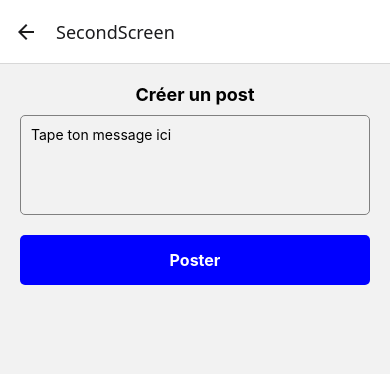
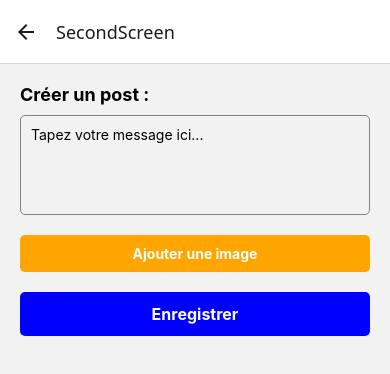
Before and after one commit to Silvertiti/MatelyTest1, a React Native app: screen / in a window 390 px wide. Both pictures are taken after a click on the button "CRÉER UN POST". Shown: the top 374 px of the page. Built offline with nearby package versions, Linux system fonts and the light colour scheme.

Commit message:
Ajoute Images Fonctionnel

```diff
--- a/App.js
+++ b/App.js
@@ -9,10 +9,12 @@ const Stack = createStackNavigator();
 
 export default function App() {
   const [posts, setPosts] = useState([]);
-
-  const updatePost = (index, newText) => {
+  const addPost = (postData) => {
+    setPosts([postData, ...posts]);
+  };
+  const updatePost = (index, postData) => {
     const updatedPosts = [...posts];
-    updatedPosts[index] = newText;
+    updatedPosts[index] = postData;
     setPosts(updatedPosts);
   };
 
@@ -20,13 +22,20 @@ export default function App() {
     <NavigationContainer>
       <Stack.Navigator>
         <Stack.Screen name="HomeScreen">
-          {(props) => <HomeScreen {...props} posts={posts} setPosts={setPosts} updatePost={updatePost} />}
+          {(props) => (
+            <HomeScreen
+              {...props}
+              posts={posts}
+              setPosts={setPosts}
+              updatePost={updatePost}
+            />
+          )}
         </Stack.Screen>
         <Stack.Screen name="SecondScreen">
-          {(props) => <SecondScreen {...props} addPost={(newPost) => setPosts([newPost, ...posts])} />}
+          {(props) => <SecondScreen {...props} addPost={addPost} />}
         </Stack.Screen>
         <Stack.Screen name="ThirdScreen">
-          {(props) => <ThirdScreen {...props} />}
+          {(props) => <ThirdScreen {...props} updatePost={updatePost} />}
         </Stack.Screen>
       </Stack.Navigator>
     </NavigationContainer>
--- a/package.json
+++ b/package.json
@@ -24,7 +24,8 @@
     "react-native-safe-area-context": "4.12.0",
     "react-native-screens": "~4.1.0",
     "react-native-vector-icons": "^10.2.0",
-    "react-router-dom": "^7.0.2"
+    "react-router-dom": "^7.0.2",
+    "expo-image-picker": "~16.0.3"
   },
   "devDependencies": {
     "@babel/core": "^7.20.0"
--- a/screens/HomeScreen.js
+++ b/screens/HomeScreen.js
@@ -1,5 +1,5 @@
 import React from 'react';
-import { View, Text, StyleSheet, FlatList, TouchableOpacity, Button } from 'react-native';
+import { View, Text, StyleSheet, FlatList, TouchableOpacity, Button, Image } from 'react-native';
 
 const HomeScreen = ({ posts, setPosts, updatePost, navigation }) => {
   return (
@@ -11,28 +11,28 @@ const HomeScreen = ({ posts, setPosts, updatePost, navigation }) => {
         keyExtractor={(item, index) => index.toString()}
         renderItem={({ item, index }) => (
           <View style={styles.post}>
-            <Text style={styles.postText}>{item}</Text>
+            <Text style={styles.postText}>{item.text}</Text>
+
+            {item.image && <Image source={{ uri: item.image }} style={styles.postImage} />}
 
             <View style={styles.buttonContainer}>
-              {/* Bouton Supprimer */}
               <TouchableOpacity
                 style={styles.deleteButton}
                 onPress={() => {
-                  const updatedPosts = posts.filter((_, i) => i !== index); // Supprime le post
-                  setPosts(updatedPosts); // Met à jour la liste
+                  const updatedPosts = posts.filter((_, i) => i !== index);
+                  setPosts(updatedPosts);
                 }}
               >
                 <Text style={styles.deleteButtonText}>Supprimer</Text>
               </TouchableOpacity>
 
-              {/* Bouton Modifier */}
               <TouchableOpacity
                 style={styles.editButton}
                 onPress={() =>
                   navigation.navigate('ThirdScreen', {
-                    post: item,         // Contenu du post
-                    index,              // Index du post
-                    updatePost,         // Fonction pour mettre à jour
+                    post: item,
+                    index,
+                    updatePost,
                   })
                 }
               >
@@ -71,8 +71,8 @@ const styles = StyleSheet.create({
     marginBottom: 10,
   },
   buttonContainer: {
-    flexDirection: 'row', // Place les boutons côte à côte
-    justifyContent: 'space-between', // Espacement entre les boutons
+    flexDirection: 'row',
+    justifyContent: 'space-between',
   },
   deleteButton: {
     backgroundColor: 'red',
@@ -98,11 +98,11 @@ const styles = StyleSheet.create({
     fontWeight: 'bold',
     textAlign: 'center',
   },
-  emptyText: {
-    textAlign: 'center',
-    fontSize: 16,
-    color: 'gray',
-    marginTop: 20,
+  postImage: {
+    width: '100%',
+    height: 200,
+    borderRadius: 10,
+    marginTop: 10,
   },
 });
 
--- a/screens/SecondScreen.js
+++ b/screens/SecondScreen.js
@@ -1,38 +1,83 @@
 import React, { useState } from 'react';
-import { View, Text, TextInput, StyleSheet, TouchableOpacity } from 'react-native';
+import {
+  View,
+  Text,
+  TextInput,
+  StyleSheet,
+  TouchableOpacity,
+  Image,
+  Keyboard,
+  KeyboardAvoidingView,
+  TouchableWithoutFeedback,
+  Platform,
+} from 'react-native';
+import * as ImagePicker from 'expo-image-picker';
 
-const SecondScreen = ({ navigation, addPost }) => {
+const SecondScreen = ({ addPost, navigation }) => {
   const [text, setText] = useState('');
+  const [image, setImage] = useState(null);
 
-  const handlePost = () => {
-    if (text.trim()) {
-      addPost(text);
-      setText('');
+  const pickImage = async () => {
+    const result = await ImagePicker.launchImageLibraryAsync({
+      mediaTypes: ImagePicker.MediaTypeOptions.Images,
+      allowsEditing: true,
+      aspect: [4, 3],
+      quality: 1,
+    });
+
+    if (!result.canceled) {
+      setImage(result.assets[0].uri);
+    }
+  };
+
+  const handleSave = () => {
+    if (text.trim() || image) {
+      const postData = { text, image };
+      addPost(postData);
+      Keyboard.dismiss();
       navigation.goBack();
+    } else {
+      alert('Veuillez entrer du texte ou ajouter une image pour votre post.');
     }
   };
 
   return (
-    <View style={styles.container}>
-      <Text style={styles.label}>Créer un post</Text>
+    <KeyboardAvoidingView
+      style={styles.container}
+      behavior={Platform.OS === 'ios' ? 'padding' : 'height'}
+    >
+      <TouchableWithoutFeedback onPress={Keyboard.dismiss}>
+        <View style={styles.inner}>
+          <Text style={styles.label}>Créer un post :</Text>
 
           <TextInput
             style={styles.input}
-        placeholder="Tape ton message ici"
+            placeholder="Tapez votre message ici..."
             multiline={true}
             value={text}
             onChangeText={(newText) => setText(newText)}
           />
 
-      <TouchableOpacity style={styles.button} onPress={handlePost}>
-        <Text style={styles.buttonText}>Poster</Text>
+          <TouchableOpacity style={styles.imageButton} onPress={pickImage}>
+            <Text style={styles.imageButtonText}>Ajouter une image</Text>
+          </TouchableOpacity>
+
+          {image && <Image source={{ uri: image }} style={styles.image} />}
+
+          <TouchableOpacity style={styles.button} onPress={handleSave}>
+            <Text style={styles.buttonText}>Enregistrer</Text>
           </TouchableOpacity>
         </View>
+      </TouchableWithoutFeedback>
+    </KeyboardAvoidingView>
   );
 };
 
 const styles = StyleSheet.create({
   container: {
+    flex: 1,
+  },
+  inner: {
     flex: 1,
     padding: 20,
     justifyContent: 'flex-start',
@@ -41,7 +86,6 @@ const styles = StyleSheet.create({
     fontSize: 18,
     marginBottom: 10,
     fontWeight: 'bold',
-    textAlign: 'center',
   },
   input: {
     height: 100,
@@ -52,9 +96,29 @@ const styles = StyleSheet.create({
     marginBottom: 20,
     textAlignVertical: 'top',
   },
+  imageButton: {
+    backgroundColor: 'orange',
+    paddingVertical: 10,
+    paddingHorizontal: 15,
+    borderRadius: 5,
+    alignItems: 'center',
+    marginBottom: 20,
+  },
+  imageButtonText: {
+    color: 'white',
+    fontSize: 14,
+    fontWeight: 'bold',
+  },
+  image: {
+    width: '100%',
+    height: 200,
+    borderRadius: 10,
+    marginBottom: 20,
+  },
   button: {
     backgroundColor: 'blue',
-    padding: 15,
+    paddingVertical: 12,
+    paddingHorizontal: 15,
     borderRadius: 5,
     alignItems: 'center',
   },
--- a/screens/ThirdScreen.js
+++ b/screens/ThirdScreen.js
@@ -1,37 +1,84 @@
 import React, { useState } from 'react';
-import { View, Text, TextInput, StyleSheet, TouchableOpacity } from 'react-native';
+import {
+  View,
+  Text,
+  TextInput,
+  StyleSheet,
+  TouchableOpacity,
+  Image,
+  Keyboard,
+  KeyboardAvoidingView,
+  TouchableWithoutFeedback,
+  Platform,
+} from 'react-native';
+import * as ImagePicker from 'expo-image-picker';
 
 const ThirdScreen = ({ route, navigation }) => {
-  const { post, index, updatePost } = route.params;
-  const [text, setText] = useState(post);
-  const handleUpdate = () => {
-    if (text.trim()) {
-      updatePost(index, text);
+  const { post = { text: '', image: null }, index, updatePost } = route.params || {};
+  const [text, setText] = useState(post.text || '');
+  const [image, setImage] = useState(post.image || null);
+
+  const pickImage = async () => {
+    const result = await ImagePicker.launchImageLibraryAsync({
+      mediaTypes: ImagePicker.MediaTypeOptions.Images,
+      allowsEditing: true,
+      aspect: [4, 3],
+      quality: 1,
+    });
+
+    if (!result.canceled) {
+      setImage(result.assets[0].uri);
+    }
+  };
+
+  const handleSave = () => {
+    if (text.trim() || image) {
+      const updatedPost = { text, image };
+      updatePost(index, updatedPost);
+      Keyboard.dismiss();
       navigation.goBack();
+    } else {
+      alert('Veuillez entrer du texte ou sélectionner une image.');
     }
   };
 
   return (
-    <View style={styles.container}>
+    <KeyboardAvoidingView
+      style={styles.container}
+      behavior={Platform.OS === 'ios' ? 'padding' : 'height'}
+    >
+      <TouchableWithoutFeedback onPress={Keyboard.dismiss}>
+        <View style={styles.inner}>
           <Text style={styles.label}>Modifier le post :</Text>
 
           <TextInput
             style={styles.input}
-        placeholder="Modifier votre post..."
+            placeholder="Tapez votre message ici..."
             multiline={true}
             value={text}
             onChangeText={(newText) => setText(newText)}
           />
 
-      <TouchableOpacity style={styles.button} onPress={handleUpdate}>
+          <TouchableOpacity style={styles.imageButton} onPress={pickImage}>
+            <Text style={styles.imageButtonText}>Ajouter une image</Text>
+          </TouchableOpacity>
+
+          {image && <Image source={{ uri: image }} style={styles.image} />}
+
+          <TouchableOpacity style={styles.button} onPress={handleSave}>
             <Text style={styles.buttonText}>Enregistrer</Text>
           </TouchableOpacity>
         </View>
+      </TouchableWithoutFeedback>
+    </KeyboardAvoidingView>
   );
 };
 
 const styles = StyleSheet.create({
   container: {
+    flex: 1,
+  },
+  inner: {
     flex: 1,
     padding: 20,
     justifyContent: 'flex-start',
@@ -50,6 +97,25 @@ const styles = StyleSheet.create({
     marginBottom: 20,
     textAlignVertical: 'top',
   },
+  imageButton: {
+    backgroundColor: 'orange',
+    paddingVertical: 10,
+    paddingHorizontal: 15,
+    borderRadius: 5,
+    alignItems: 'center',
+    marginBottom: 20,
+  },
+  imageButtonText: {
+    color: 'white',
+    fontSize: 14,
+    fontWeight: 'bold',
+  },
+  image: {
+    width: '100%',
+    height: 200,
+    borderRadius: 10,
+    marginBottom: 20,
+  },
   button: {
     backgroundColor: 'blue',
     paddingVertical: 12,
```
Also changed, not shown: 1 other file (tests, documents, lock files or other folders). Lines whose indentation alone changed are shown as unchanged.
